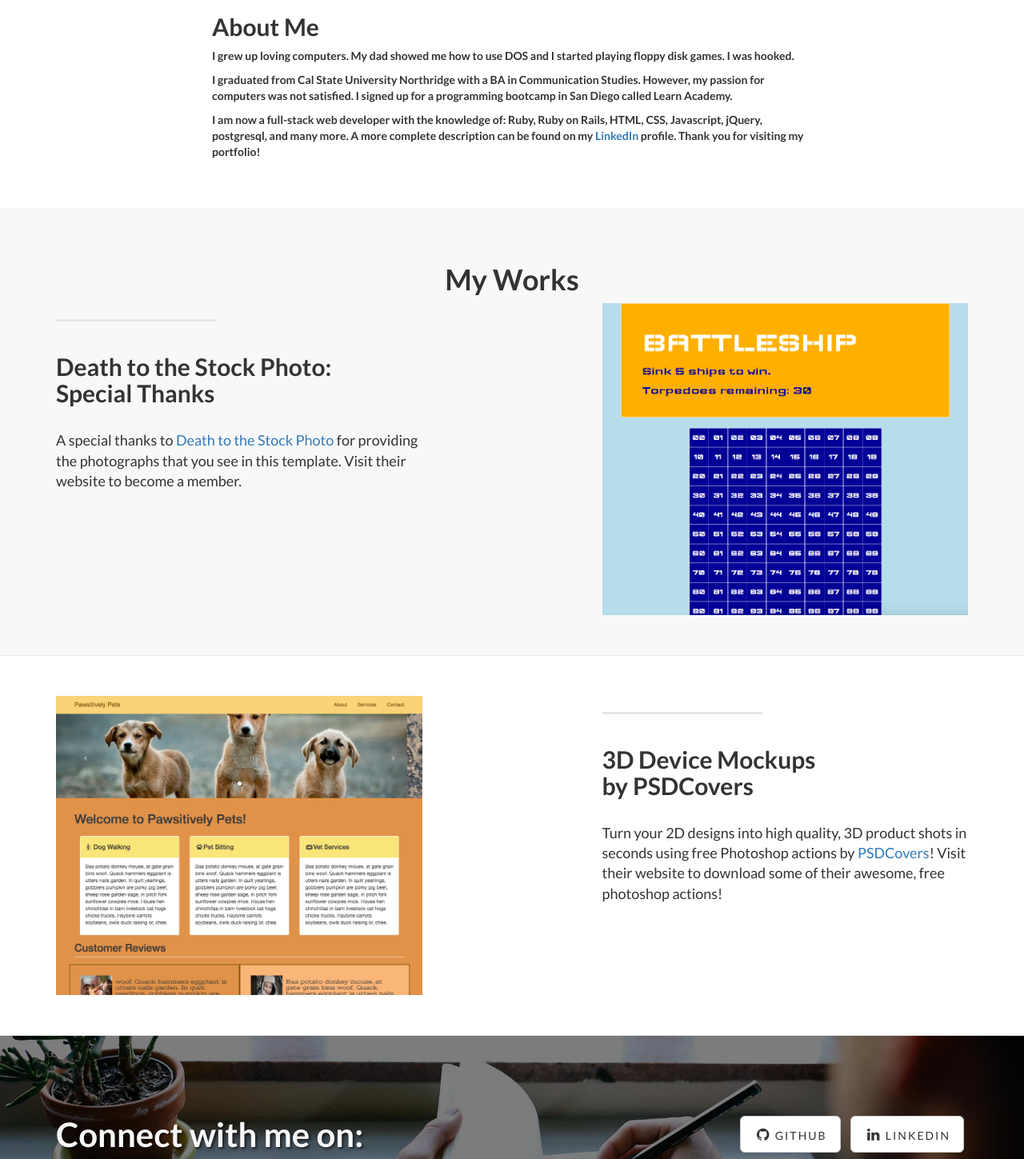
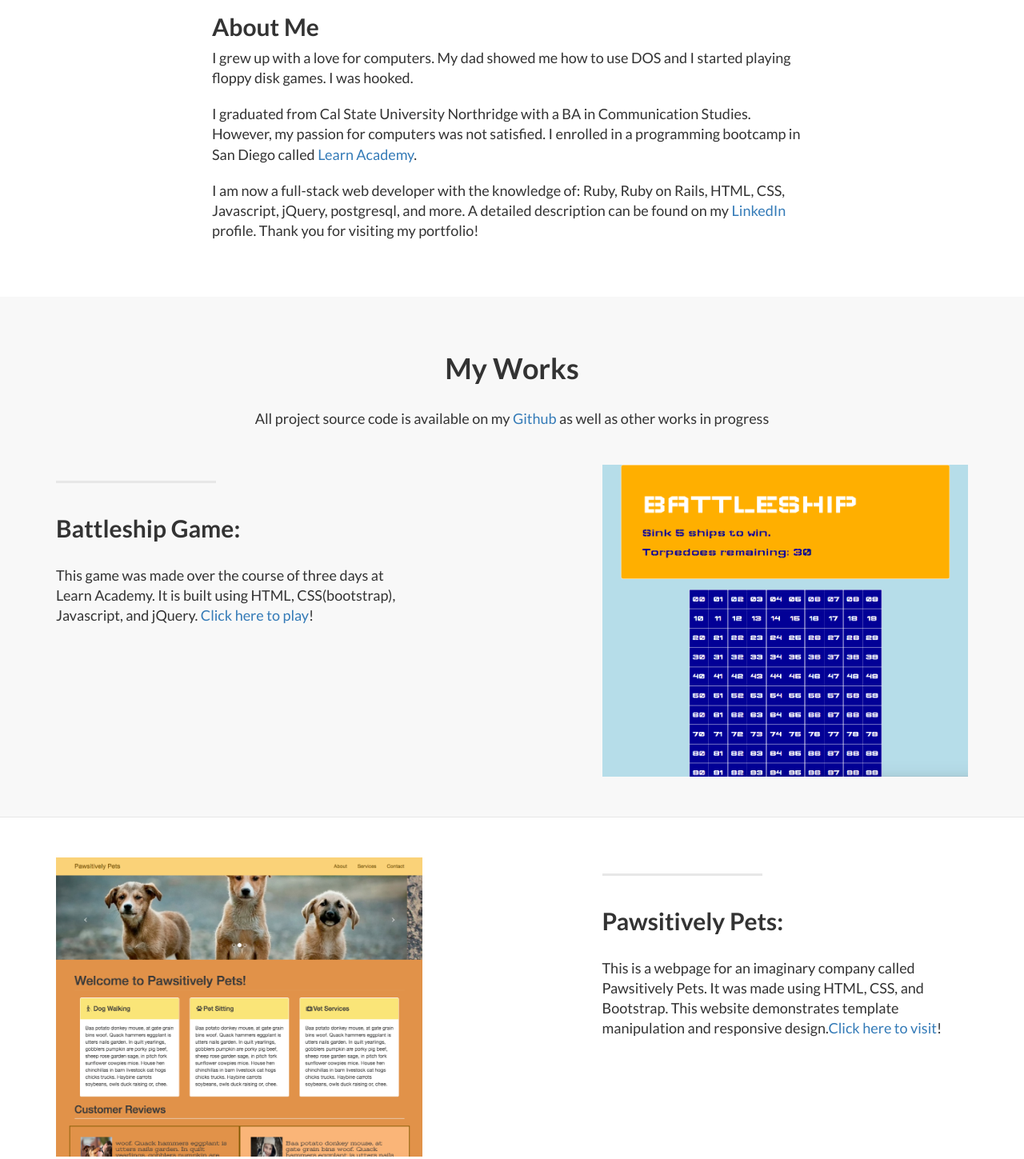
Before and after one commit to recnepsbackwards/homeproject, a plain HTML site: page index.html in a window 1280 px wide. Shown: the part 1162-2611 px from the top of the page at 80% size. Drawn offline with Linux system fonts and the light colour scheme.

Commit message:
Add files via upload
updated the view of the portfolio

```diff
--- a/index.html
+++ b/index.html
@@ -103,14 +103,14 @@
            <div class="col-lg-8 col-lg-offset-2">
              <img id="about-pic" src="img/headshot.jpg" alt="about-pic"/>
              <h2>About Me</h2>
-             <p>
-              I grew up loving computers. My dad showed me how to use DOS and I started playing floppy disk games. I was hooked.
+             <p class="lead">
+              I grew up with a love for computers. My dad showed me how to use DOS and I started playing floppy disk games. I was hooked.
              </p>
-             <p>
-              I graduated from Cal State University Northridge with a BA in Communication Studies. However, my passion for computers was not satisfied. I signed up for a programming bootcamp in San Diego called Learn Academy.
+             <p class="lead">
+              I graduated from Cal State University Northridge with a BA in Communication Studies. However, my passion for computers was not satisfied. I enrolled in a programming bootcamp in San Diego called <a target="_blank" href="https://www.learnacademy.org/">Learn Academy</a>.
              </p>
-             <p>
-              I am now a full-stack web developer with the knowledge of: Ruby, Ruby on Rails, HTML, CSS, Javascript, jQuery, postgresql, and many more. A more complete description can be found on my <a href="https://www.linkedin.com/in/spencerawest">LinkedIn</a> profile. Thank you for visiting my portfolio!
+             <p class="lead">
+              I am now a full-stack web developer with the knowledge of: Ruby, Ruby on Rails, HTML, CSS, Javascript, jQuery, postgresql, and more. A detailed description can be found on my <a target="_blank" href="https://www.linkedin.com/in/spencerawest">LinkedIn</a> profile. Thank you for visiting my portfolio!
              </p>
            </div>
          </div>
@@ -121,16 +121,17 @@
     <div class="content-section-a">
 
         <div class="container">
-          <h1 id="projects">My Works</h1>
+          <h1 class="section-heading" id="projects">My Works</h1>
+          <h4 class="lead" id="project_desc">All project source code is available on my <a target="_blank" href="https://www.github.com/recnepsbackwards">Github</a> as well as other works in progress</h4>
             <div class="row">
                 <div class="col-lg-5 col-sm-6">
                     <hr class="section-heading-spacer">
                     <div class="clearfix"></div>
-                    <h2 class="section-heading">Death to the Stock Photo:<br>Special Thanks</h2>
-                    <p class="lead">A special thanks to <a target="_blank" href="http://join.deathtothestockphoto.com/">Death to the Stock Photo</a> for providing the photographs that you see in this template. Visit their website to become a member.</p>
+                    <h2 class="section-heading">Battleship Game:</h2>
+                    <p class="lead">This game was made over the course of three days at Learn Academy. It is built using HTML, CSS(bootstrap), Javascript, and jQuery. <a href="/battleship/battleship.html">Click here to play</a>!</p>
                 </div>
                 <div class="col-lg-5 col-lg-offset-2 col-sm-6">
-                    <img class="img-responsive" src="img/battleship.png" alt="">
+                    <a target="_blank" href="/battleship/battleship.html"><img class="img-responsive" src="img/battleship.png" alt=""></a>
                 </div>
             </div>
 
@@ -148,11 +149,11 @@
                 <div class="col-lg-5 col-lg-offset-1 col-sm-push-6  col-sm-6">
                     <hr class="section-heading-spacer">
                     <div class="clearfix"></div>
-                    <h2 class="section-heading">3D Device Mockups<br>by PSDCovers</h2>
-                    <p class="lead">Turn your 2D designs into high quality, 3D product shots in seconds using free Photoshop actions by <a target="_blank" href="http://www.psdcovers.com/">PSDCovers</a>! Visit their website to download some of their awesome, free photoshop actions!</p>
+                    <h2 class="section-heading">Pawsitively Pets:</h2>
+                    <p class="lead">This is a webpage for an imaginary company called Pawsitively Pets. It was made using HTML, CSS, and Bootstrap. This website demonstrates template manipulation and responsive design.<a target="_blank" href="/dogpage/index.html">Click here to visit</a>!</p>
                 </div>
                 <div class="col-lg-5 col-sm-pull-6  col-sm-6">
-                    <img class="img-responsive" src="img/petspage.png" alt="">
+                    <a target="_blank" href="/dogpage/index.html"><img class="img-responsive" src="img/petspage.png" alt=""></a>
                 </div>
             </div>
 
```
